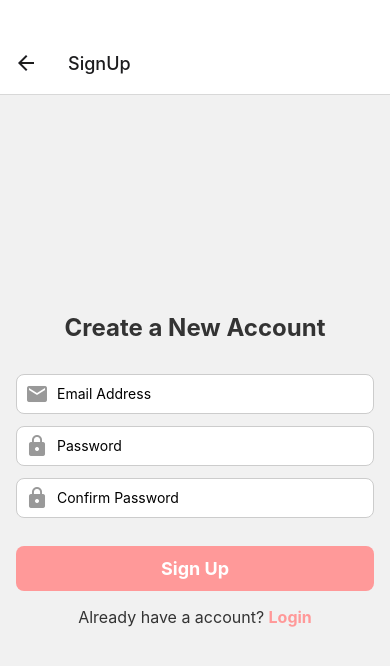
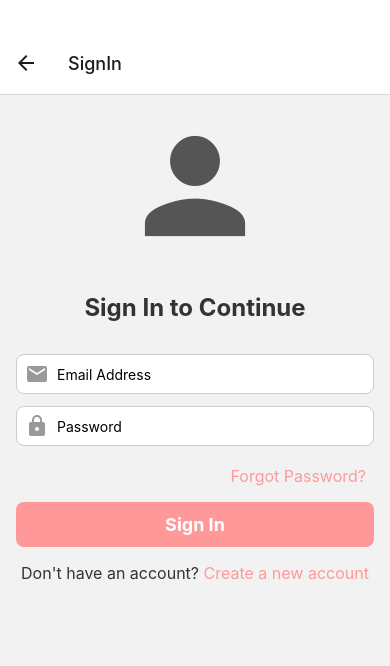
Before and after one commit to cahmad045/paper_generation_app, a React Native app in the folder paperGeneration/: screen /SignUp in a window 390 px wide. Shown: the top 666 px of the page. Built offline with nearby package versions, Linux system fonts and the light colour scheme.

Commit message:
login and splash screen

```diff
--- a/paperGeneration/Components/ImagePicker.jsx
+++ b/paperGeneration/Components/ImagePicker.jsx
@@ -21,8 +21,8 @@
       quality: 1,
     });
 
-    if (!result.cancelled) {
-      setSelectedImage(result.uri);
+    if (!result?.cancelled) {
+      setSelectedImage(result?.uri);
     }
   };
 
--- a/paperGeneration/Components/MyStack.jsx
+++ b/paperGeneration/Components/MyStack.jsx
@@ -1,5 +1,5 @@
 import { StyleSheet, Text, View } from "react-native";
-import React from "react";
+import React, { useEffect, useState } from "react";
 import { NavigationContainer } from "@react-navigation/native";
 // import { createStackNavigator } from "@react-navigation/stack";
 import { createNativeStackNavigator } from "@react-navigation/native-stack";
@@ -16,15 +16,32 @@
 import { useSelector } from "react-redux";
 import { selectUser } from "../redux/userSlice";
 import UserProfile from "../Pages/UserProfile";
+import AsyncStorage from "@react-native-async-storage/async-storage";
+import SplashScreen from "../Pages/SplashScreen";
 
 const Stack = createNativeStackNavigator();
 const MyStack = () => {
   const user = useSelector(selectUser);
+  const [isSplash, setIsSplash] = useState(true)
+  useEffect(() => {
+    console.log("Aync Fn")
+    AsyncStorage.getItem("user_login").then((result) => {
+
+      if (result) {
+        console.log(typeof result, result)
+      }
+      console.log(typeof result, result, "async out if")
+    }).catch(error => {
+      console.log(error, "error aysnc")
+    })
+  }, [])
+  useEffect(() => { console.log("setter", isSplash) }, [isSplash])
   return (
     <NavigationContainer>
       <Stack.Navigator>
         {!user.isLoggedIn && (
           <>
+            {isSplash && <Stack.Screen name="SplashScreen" component={SplashScreen} />}
             <Stack.Screen name="SignIn" component={SignIn} />
             <Stack.Screen name="SignUp" component={SignUp} />
           </>
@@ -34,7 +51,7 @@
             <Stack.Screen
               name="Home"
               component={Home}
-              //   options={{ title: "Welcome" }}
+            //   options={{ title: "Welcome" }}
             />
             <Stack.Screen name="ClassSelection" component={ClassSelection} />
             <Stack.Screen
--- a/paperGeneration/Pages/Home.jsx
+++ b/paperGeneration/Pages/Home.jsx
@@ -8,6 +8,7 @@
 import { selectUser, updateUser } from "../redux/userSlice";
 import { authServices } from "../Services/AuthServices";
 import { selectPaper } from "../redux/PaperSlice";
+import AsyncStorage from "@react-native-async-storage/async-storage";
 // import NavigationBar from "react-native-navbar";
 
 const Home = ({ navigation }) => {
@@ -47,6 +48,7 @@
             buttonText="Logout"
             onPress={() => {
               dispatch(updateUser({}));
+              AsyncStorage.removeItem("user_login")
             }}
             buttonWidth={150}
             buttonHeight={100}
--- a/paperGeneration/Pages/SignIn.jsx
+++ b/paperGeneration/Pages/SignIn.jsx
@@ -12,6 +12,7 @@
 import { useDispatch, useSelector } from "react-redux";
 import { selectUser, updateUser } from "../redux/userSlice";
 import { toast } from "../App";
+import AsyncStorage from "@react-native-async-storage/async-storage";
 
 const SignIn = ({ navigation }) => {
   const [email, setEmail] = useState("");
@@ -22,8 +23,10 @@
     authServices.login(email, password)
       .then(res => {
         if(res?.user?.isAdmin === false){
+          console.log(res.user)
           dispatch(updateUser({ ...res?.user, isLoggedIn: true }))
           toast("Logged In")
+          AsyncStorage.setItem("user_login", JSON.stringify(res.user))
         }else{
           toast("Login Failed - Not a user")
         }
@@ -46,7 +49,17 @@
   useEffect(() => {
     console.log(user.isLoggedIn, "user state home jsx")
   }, [user])
-  // useEffect(, [])
+  useEffect(()=>{
+    console.log("Aync Fn")
+    AsyncStorage.getItem("user_login").then((result)=>{
+      if(result){
+        console.log(typeof result, result)
+      }
+      console.log(result, "async out if")
+    }).catch(error=>{
+      console.log(error, "error aysnc")
+    })
+  }, [])
   return (
     <View style={styles.container}>
       <View style={styles.iconContainer}>
--- /dev/null
+++ b/paperGeneration/Pages/SplashScreen.jsx
@@ -0,0 +1,131 @@
+import React, { useCallback, useEffect, useState } from "react";
+import {
+  View,
+  TextInput,
+  TouchableOpacity,
+  Text,
+  StyleSheet,
+  ToastAndroid,
+} from "react-native";
+import Icon from "react-native-vector-icons/MaterialIcons";
+import { authServices } from "../Services/AuthServices";
+import { useDispatch, useSelector } from "react-redux";
+import { selectUser, updateUser } from "../redux/userSlice";
+import { toast } from "../App";
+import AsyncStorage from "@react-native-async-storage/async-storage";
+
+const SplashScreen = ({ navigation, isScreen = true, setter = () => { } }) => {
+  const dispatch = useDispatch()
+  useEffect(() => {
+    console.log("Aync Fn")
+    AsyncStorage.getItem("user_login").then((result) => {
+
+      if (result) {
+        user = JSON.parse(result)
+        dispatch(updateUser({ ...user, isLoggedIn: true }))
+        console.log(typeof user, user)
+        setTimeout(() => setter(false), 500)
+        setTimeout(() => navigation.navigate("Home"), 500)
+      } else {
+        setTimeout(() => setter(false), 0)
+        setTimeout(() => navigation.navigate("SignIn"), 500)
+        console.log(result, "async else")
+
+      }
+      console.log(result, "async out if")
+    }).catch(error => {
+      console.log(error, "error aysnc")
+    })
+  }, [])
+  return (
+    <View style={styles.container}>
+      <View style={styles.iconContainer}>
+        <Icon name="person" size={150} color="#555" />
+      </View>
+      <Text style={styles.signInText}>Welcome To</Text>
+      <TouchableOpacity style={styles.signInButton} onPress={() => {
+        navigation.navigate("SignIn")
+      }}>
+        <Text style={styles.buttonText}>EduGen</Text>
+      </TouchableOpacity>
+    </View>
+  );
+};
+
+const styles = StyleSheet.create({
+  container: {
+    flex: 1,
+    justifyContent: "center",
+    alignItems: "center",
+    padding: 16,
+    // backgroundColor: "#f1f1f1",
+  },
+  iconContainer: {
+    alignItems: "center",
+    marginBottom: 32,
+  },
+  signInText: {
+    fontSize: 24,
+    fontWeight: "bold",
+    marginBottom: 32,
+    color: "#333",
+  },
+  inputContainer: {
+    flexDirection: "row",
+    alignItems: "center",
+    marginBottom: 12,
+    borderWidth: 1,
+    borderColor: "#ccc",
+    backgroundColor: "#fff",
+    borderRadius: 8,
+    width: "100%",
+    height: 40,
+    paddingHorizontal: 8,
+  },
+  inputIcon: {
+    marginRight: 8,
+  },
+  input: {
+    flex: 1,
+  },
+  signInButton: {
+    backgroundColor: "#FF9999",
+    borderRadius: 8,
+    paddingVertical: 12,
+    paddingHorizontal: 24,
+    // marginTop: 16,
+    width: "100%",
+    alignItems: "center",
+  },
+  buttonText: {
+    color: "#fff",
+    fontSize: 18,
+    fontWeight: "bold",
+  },
+  forgotPasswordButton: {
+    alignSelf: "flex-end",
+    marginTop: 8,
+    marginRight: 8,
+  },
+  forgotPasswordText: {
+    fontSize: 16,
+    color: "#FF9999",
+    // textDecorationLine: "underline",
+  },
+  createAccountContainer: {
+    flexDirection: "row",
+    marginTop: 16,
+  },
+  createAccountText: {
+    fontSize: 16,
+    color: "#333",
+  },
+  linkText: {
+    fontSize: 16,
+    color: "#FF9999",
+    // textDecorationLine: "underline",
+    // fontWeight: "bold",
+  },
+});
+
+export default SplashScreen;
--- a/paperGeneration/Pages/UserProfile.jsx
+++ b/paperGeneration/Pages/UserProfile.jsx
@@ -1,4 +1,4 @@
-import React, { useState } from "react";
+import React, { useCallback, useEffect, useState } from "react";
 import {
   View,
   Text,
@@ -8,30 +8,70 @@
   TouchableOpacity,
 } from "react-native";
 import ImagePicker from "../Components/ImagePicker";
-
+import { useDispatch, useSelector } from "react-redux";
+import { selectUser } from "../redux/userSlice";
+import { paperServices } from "../Services/PaperGenerationServices";
+import { setInstitue } from "../redux/PaperSlice";
+import { MaterialCommunityIcons } from '@expo/vector-icons';
+import { MaterialIcons } from '@expo/vector-icons';
 const UserProfile = () => {
   const userImage = require("../assets/COMSATS.jpg"); // Replace with the path to the user image
+  const user = useSelector(selectUser)
+  const dispatch = useDispatch()
   const [instituteName, setInstituteName] = useState("abc Institute");
   const [email, setEmail] = useState("abc@gmail.com");
+  const [edit, setEdit] = useState(false)
+  const [upload, setUpload] = useState(false)
+  const [name, setName] = useState('')
+  const [photo, setPhoto] = useState('')
+  const [uploadPhoto, setUploadPhoto] = useState('')
+  const [oldName, setOldName] = useState('')
+  const [userPapers, setUserPapers] = useState(null)
   const handleUpdate = () => {
     console.log("Update Successfully");
   };
+  const getProfile = useCallback(() => {
+    paperServices.getProfile()
+      .then(result => {
+        console.log(result?.institute?.instituteName, "User Profile")
+        dispatch(setInstitue(result?.institute))
+        // setPhoto(result?.institute.instituteLogo)
+        setName(result?.institute?.instituteName)
+        setOldName(result?.institute?.instituteName)
+        setUserPapers(result?.institute?.papers)
+      })
+      .catch(error => {
+        console.log(error, "get profile error")
+      })
+  }, [])
+  useEffect(() => {
+    getProfile()
+  }, [])
   return (
     <View style={styles.container}>
-      <ImagePicker />
+      <ImagePicker isEdit = {edit}/>
+      <Text>{}</Text>
       {/* <Image source={userImage} style={styles.userImage} /> */}
       <Text style={styles.emailText}>{email}</Text>
       <TextInput
-        value={instituteName}
-        onChangeText={setInstituteName}
+        value={name}
+        onChangeText={setName}
         style={styles.instituteNameInput}
         placeholder="Enter Institute Name"
         editable
       />
 
-      <TouchableOpacity style={styles.updateButton} onPress={handleUpdate}>
-        <Text style={styles.buttonText}>Update</Text>
-      </TouchableOpacity>
+      {edit ?
+        <TouchableOpacity style={styles.updateButton} onPress={handleUpdate}>
+          <Text style={styles.buttonText}>Update</Text>
+          <MaterialIcons name="save" size={24} color="black" />
+        </TouchableOpacity>
+        :
+        <TouchableOpacity style={styles.updateButton} onPress={handleUpdate}>
+          <Text style={styles.buttonText}>Edit Profile</Text>
+          <MaterialCommunityIcons name="circle-edit-outline" size={24} color="black" />
+        </TouchableOpacity>
+      }
     </View>
   );
 };
@@ -75,7 +115,10 @@
     paddingHorizontal: 24,
     marginTop: 16,
     width: "60%",
+    justifyContent: 'center',
     alignItems: "center",
+    flexDirection: 'row',
+    gap: 5
   },
 
   buttonText: {
--- a/paperGeneration/package.json
+++ b/paperGeneration/package.json
@@ -9,6 +9,7 @@
     "web": "expo start --web"
   },
   "dependencies": {
+    "@react-native-async-storage/async-storage": "^1.19.0",
     "@react-native-picker/picker": "^2.4.10",
     "@react-navigation/native": "^6.1.6",
     "@react-navigation/native-stack": "^6.9.12",
```
Also changed, not shown: 1 other file (tests, documents, lock files or other folders).
